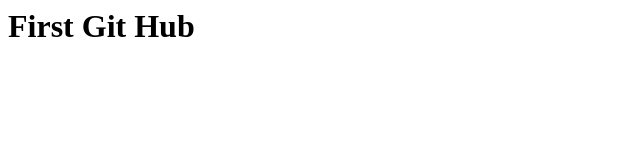
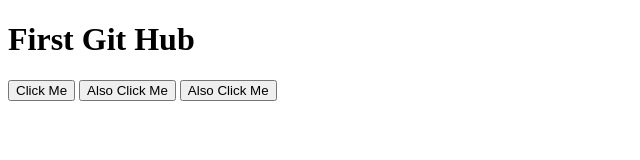
Before and after one commit to khadijah15/khadijah15.github.io, a plain HTML site: page index.html in a window 1280 px wide. Shown: the whole page, without its empty margins (0-640 px from the left). Drawn offline with Linux system fonts and the light colour scheme.

Commit message:
Update index.html

```diff
--- a/index.html
+++ b/index.html
@@ -1,7 +1,8 @@
-<doctype>
+<!DOCTYPE html>
 <html>
 <head>
 <title> First Git Hub Repo </title>
+<meta charset="utf-8">
 
 
 
@@ -11,6 +12,48 @@
 <body>
 
 <h1> First Git Hub </h1>
+
+
+<div id= "someContent">
+	</div>
+
+<button onclick="firstFunction(0)"> Click Me </button>
+
+
+<button onclick="firstFunction(1)"> Also Click Me </button>
+
+
+<button onclick="firstFunction(2)"> Also Click Me</button>
+
+
+
+
+
+
+<script>
+
+function firstFunction(quizVal){
+
+	value = quizVal;
+
+	switch(value) {
+		case 0:
+		console.log('a hike');
+		//document.getElementByID('someContent').
+		//innerHTML = '<h3> a hike </h3>';
+		break;
+		case 1:
+		console.log('Netflix');
+		break;
+		case 2:
+		console.log('Dinner');
+		break;
+	}
+
+
+}
+</script>
+
 </body>
 
 
```
